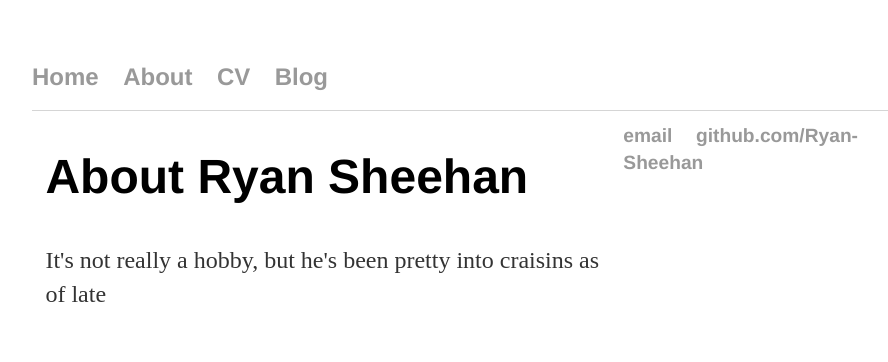
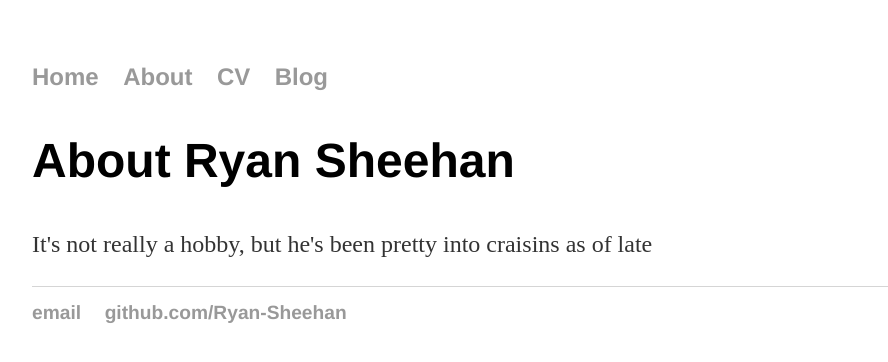
Before and after one commit to Ryan-Sheehan/Ryan-Sheehan.github.io, a Jekyll site: the page built from about/index.html, in a window 1280 px wide. Shown: the top 362 px of the page, without its empty margins (160-1048 px from the left). Built offline with Jekyll 4.4.1, drawn with Linux system fonts in a browser that asks for light colours.

Commit message:
Update main.css

```diff
--- a/css/main.css
+++ b/css/main.css
@@ -47,13 +47,3 @@ ul li {
     line-height: 1.4em;
     color: #333;
 }
-section {
-    float: left;
-    margin: 0 1.5%;
-    width: 63%;
-}
-aside {
-    float: right;
-    margin: 0 1.5%;
-    width: 30%;
-}
```
